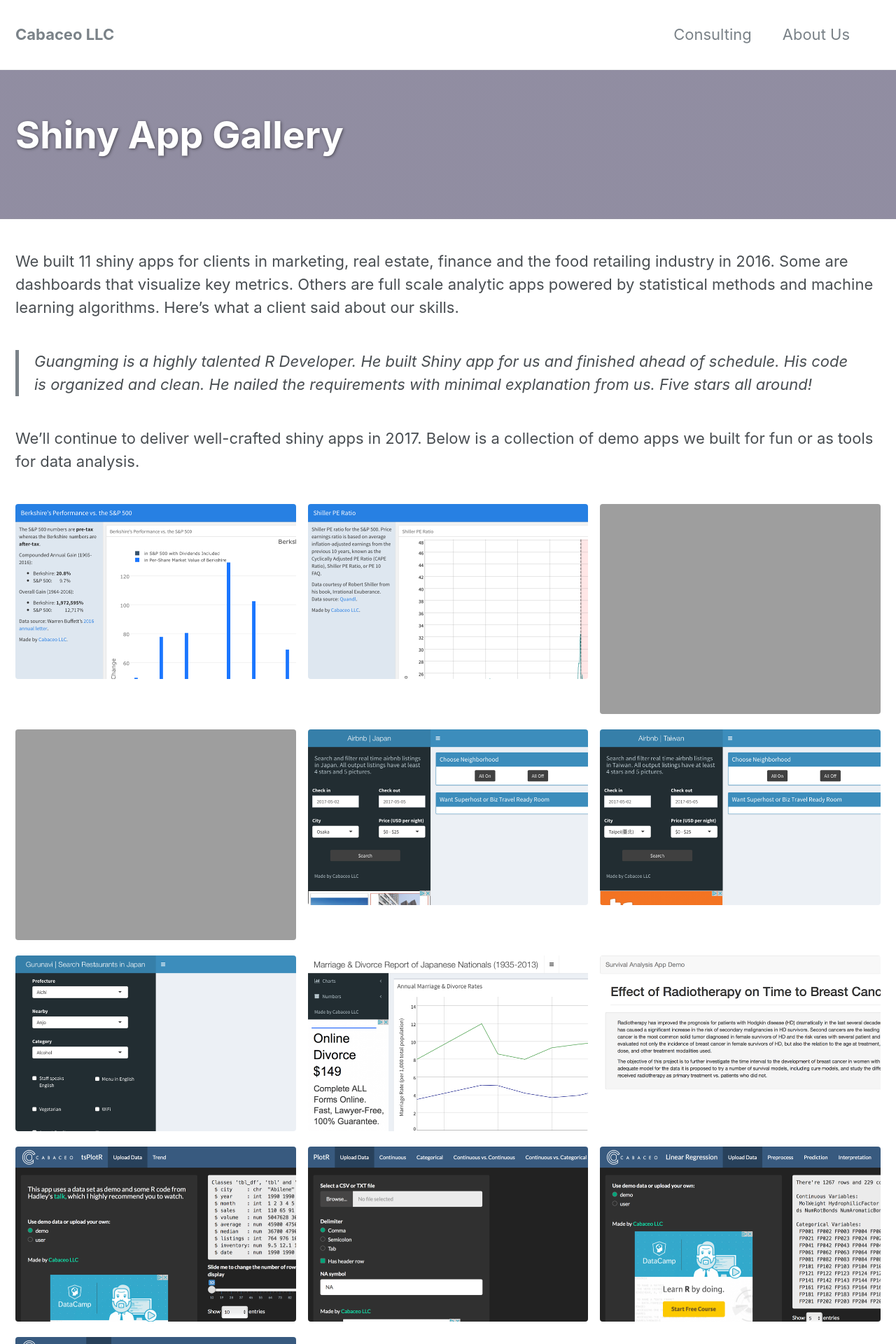
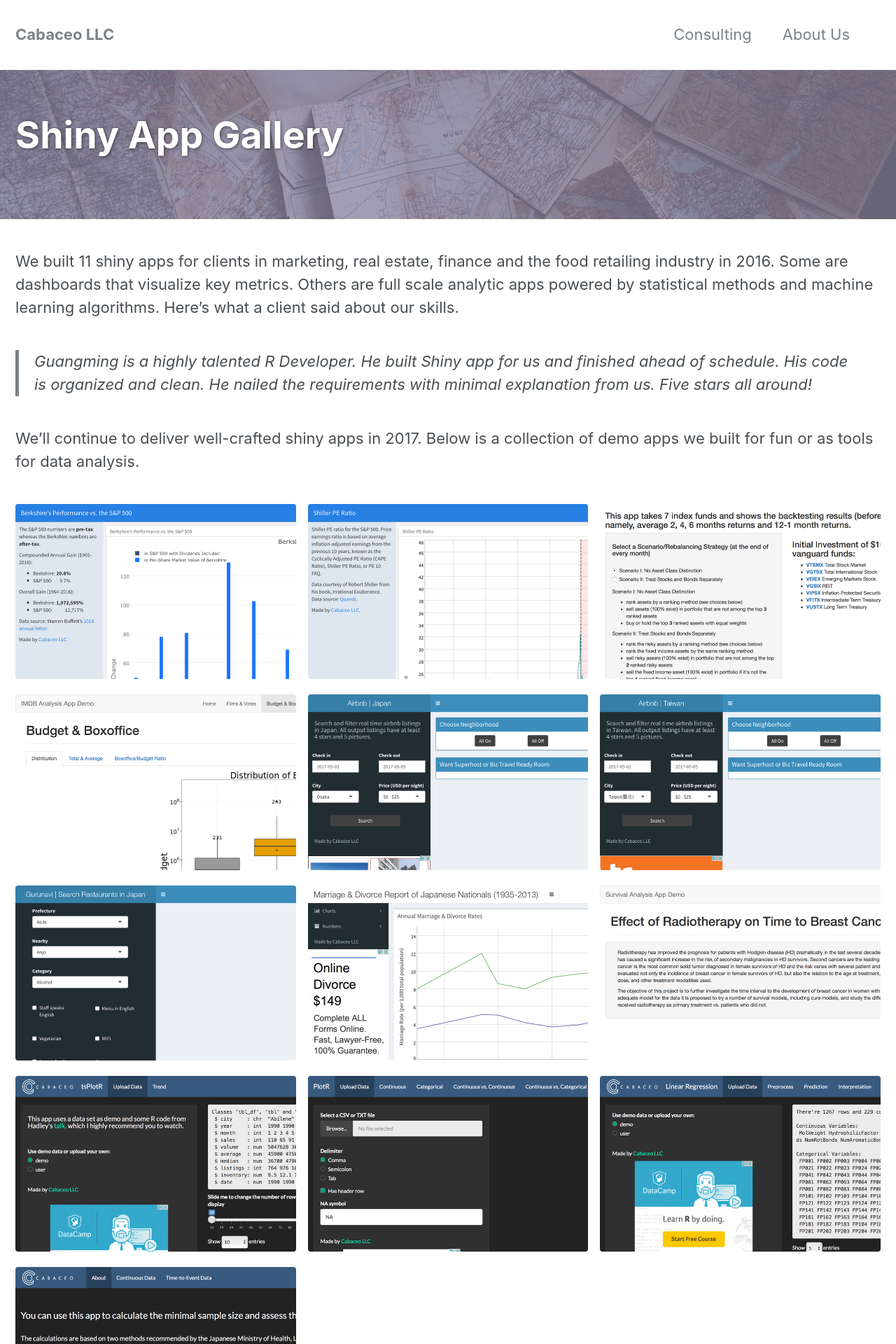
Before and after one commit to cabaceo/cabaceo.github.io, a Jekyll site: the page built from _pages/shiny.md, in a window 1280 px wide. Shown: the top 1920 px of the page at 70% size. Built offline with Jekyll 4.4.1, drawn with Linux system fonts in a browser that asks for light colours.

Commit message:
update correct png names

```diff
--- a/_pages/shiny.md
+++ b/_pages/shiny.md
@@ -3,7 +3,7 @@ layout: splash
 permalink: /shiny/
 title: "Shiny App Gallery"
 header:
-  overlay_image: /assets/images/bg.png
+  overlay_image: /assets/images/bg.jpg
   overlay_filter: rgba(139, 134, 163, 0.7)
   cta_label: ""
   cta_url:
@@ -19,12 +19,12 @@ gallery:
     title: "Shiller PE"
 
   - url: https://cabaceo.shinyapps.io/quantdp/
-    image_path: /assets/images/shiny/quantdp.png
+    image_path: /assets/images/shiny/quantdp-clipped.png
     alt: "Backtest Portfolio Dynamic rebalancing strategies, a demo"
     title: "Backtest portfolio rebalancing strategies using vanguard index funds"
 
   - url: http://app.cabaceo.com/app/imdb/www
-    image_path: /assets/images/shiny/imdb.png
+    image_path: /assets/images/shiny/imdb-clipped.png
     alt: "IMDB movies data analysis and visualization"
     title: "IMDB Movies Data Analysis"
 
```
Also changed, not shown: 2 other files.
